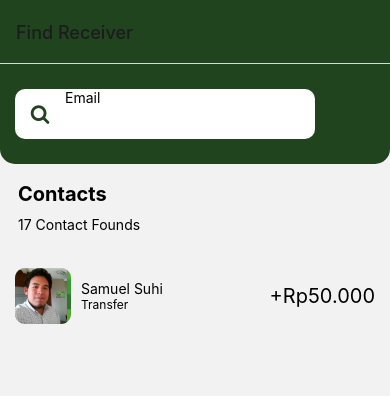
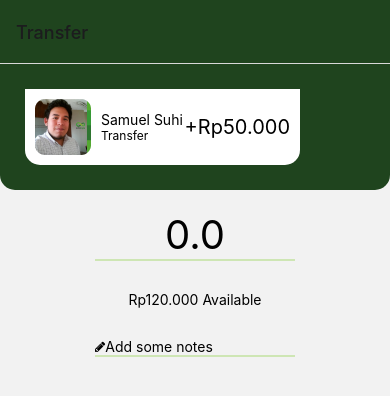
Before and after one commit to refaldy04/reactNative-Sicuro, a React Native app: screen /InputAmount in a window 390 px wide. Shown: the top 396 px of the page. Built offline with nearby package versions, Linux system fonts and the light colour scheme.

Commit message:
input amount screen slicing

```diff
--- a/App.js
+++ b/App.js
@@ -13,6 +13,7 @@ import Details from './src/screens/Details';
 import History from './src/screens/History';
 import SearchReceiver from './src/screens/SearchReceiver';
 import {PRIMARY_COLOR} from './src/styles/constant';
+import InputAmount from './src/screens/InputAmount';
 
 const Stack = createNativeStackNavigator();
 
@@ -20,6 +21,16 @@ const App = () => {
   return (
     <NavigationContainer>
       <Stack.Navigator>
+        <Stack.Screen
+          options={{
+            title: 'Transfer',
+            headerStyle: {
+              backgroundColor: PRIMARY_COLOR,
+            },
+          }}
+          name="InputAmount"
+          component={InputAmount}
+        />
         <Stack.Screen
           options={{
             title: 'Find Receiver',
--- a/src/components/Transaction.js
+++ b/src/components/Transaction.js
@@ -1,4 +1,11 @@
-import {View, Text, Image, StyleSheet, TouchableOpacity} from 'react-native';
+import {
+  View,
+  Text,
+  Image,
+  StyleSheet,
+  TouchableOpacity,
+  Dimensions,
+} from 'react-native';
 import React from 'react';
 import image from '../asset/1.png';
 
@@ -27,11 +34,14 @@ const styleLocal = StyleSheet.create({
     flexDirection: 'row',
     justifyContent: 'space-between',
     alignItems: 'center',
-    paddingHorizontal: 15,
-    paddingVertical: 15,
+    paddingHorizontal: 10,
+    paddingVertical: 10,
+    marginHorizontal: 10,
+    marginVertical: 10,
     borderBottomLeftRadius: 15,
     borderBottomRightRadius: 15,
-    minHeight: 125,
+    minWidth: 275,
+    backgroundColor: '#fff',
   },
   user: {
     flexDirection: 'row',
--- /dev/null
+++ b/src/screens/InputAmount.js
@@ -0,0 +1,91 @@
+import {
+  View,
+  Text,
+  Image,
+  StyleSheet,
+  TouchableOpacity,
+  TextInput,
+} from 'react-native';
+import React from 'react';
+import Icon from 'react-native-vector-icons/FontAwesome';
+import {PRIMARY_COLOR, SECONDARY_COLOR} from '../styles/constant';
+import Transaction from '../components/Transaction';
+import Input from '../components/Input';
+
+const InputAmount = () => {
+  return (
+    <View>
+      <View style={styleLocal.headerWrapper}>
+        <Transaction />
+      </View>
+      <View style={styleLocal.buttonWrapper}>
+        <TextInput
+          keyboardType="numeric"
+          style={styleLocal.inputAmount}
+          placeholder="0.0"
+        />
+        <Text style={{marginTop: 30}}>Rp120.000 Available</Text>
+      </View>
+      <View style={{alignItems: 'center'}}>
+        <View style={styleLocal.notesWrapper}>
+          <Icon name="pencil" />
+          <TextInput
+            style={styleLocal.inputNotes}
+            placeholder="Add some notes"
+          />
+        </View>
+      </View>
+    </View>
+  );
+};
+
+const styleLocal = StyleSheet.create({
+  headerWrapper: {
+    backgroundColor: PRIMARY_COLOR,
+    flexDirection: 'row',
+    justifyContent: 'space-between',
+    alignItems: 'center',
+    paddingHorizontal: 15,
+    paddingVertical: 15,
+    borderBottomLeftRadius: 15,
+    borderBottomRightRadius: 15,
+    minHeight: 100,
+  },
+  detailsWrapper: {
+    flexDirection: 'row',
+  },
+  textWhite: {color: '#fff'},
+  balance: {
+    marginLeft: 5,
+  },
+  money: {
+    fontSize: 20,
+    fontWeight: 'bold',
+    marginBottom: 10,
+  },
+  buttonWrapper: {
+    justifyContent: 'center',
+    alignItems: 'center',
+    marginTop: 20,
+  },
+  notesWrapper: {
+    flexDirection: 'row',
+
+    alignItems: 'center',
+    marginTop: 30,
+    borderBottomColor: SECONDARY_COLOR,
+    borderBottomWidth: 2,
+    width: 200,
+    marginleft: 200,
+  },
+  inputAmount: {
+    borderBottomColor: SECONDARY_COLOR,
+    borderBottomWidth: 2,
+    width: 200,
+    textAlign: 'center',
+    fontSize: 40,
+  },
+  inputNotes: {},
+});
+
+export default InputAmount;
```
